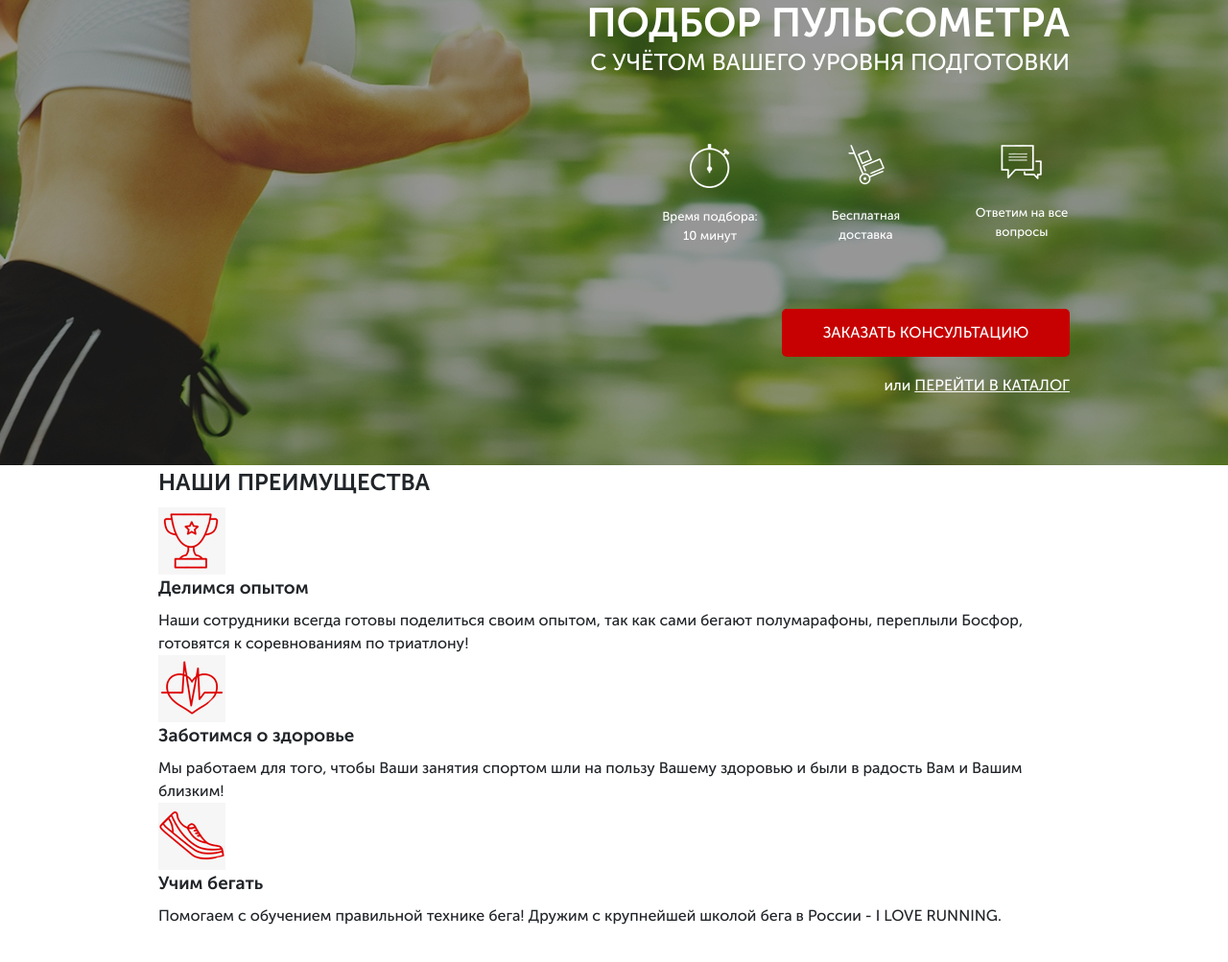
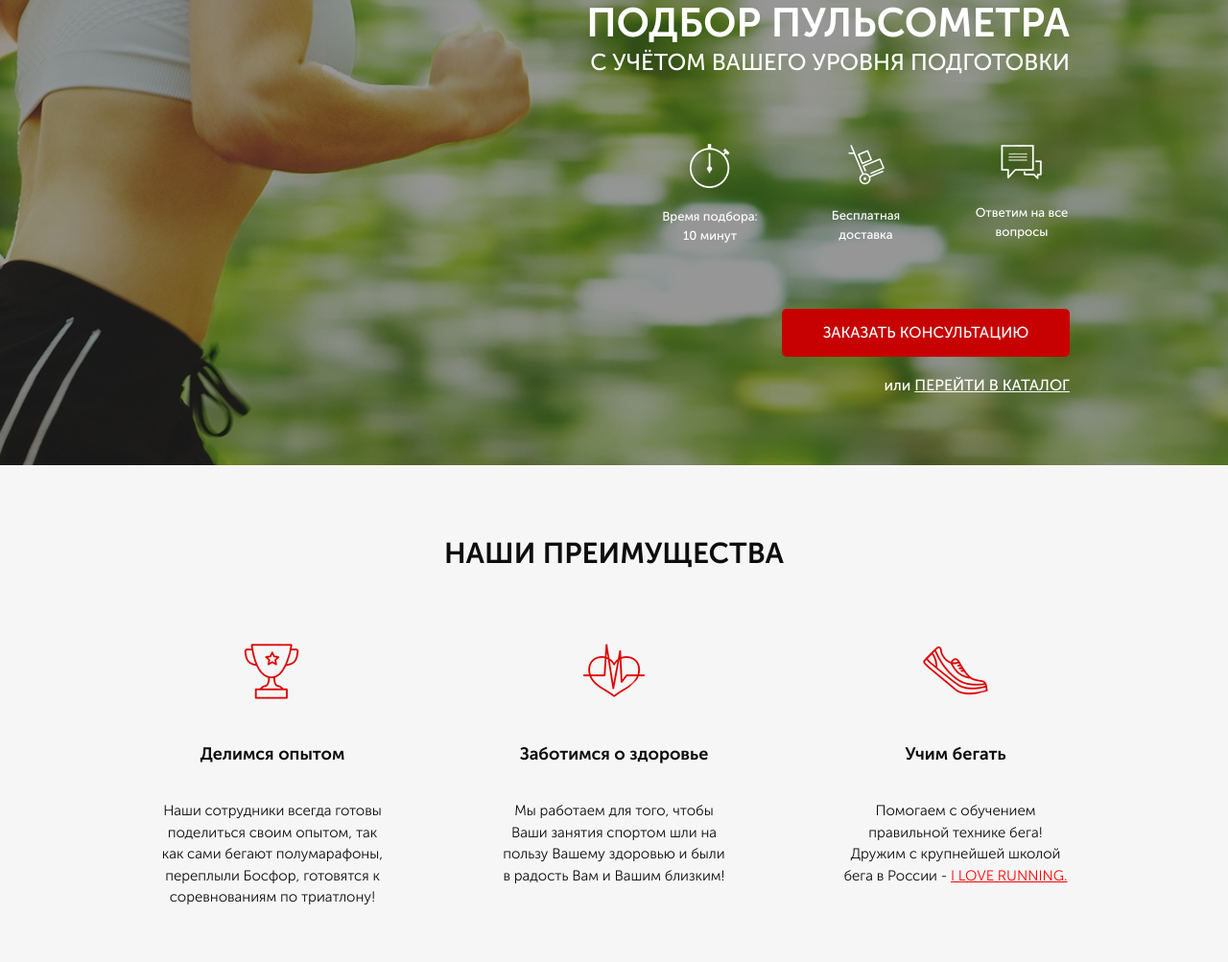
Before and after one commit to zeuse122/project4, a website: page src/index.html in a window 1280 px wide. Shown: the part 165-1168 px from the top of the page at 96% size. Before the commit the page ends 1132 px from the top, so only its background shows below. Drawn offline with Linux system fonts and the light colour scheme.

Commit message:
block advantage comp

```diff
--- a/src/index.html
+++ b/src/index.html
@@ -57,7 +57,7 @@
     </div>
     <div class="advantage">
         <div class="container">
-            <h2>НАШИ ПРЕИМУЩЕСТВА</h2>
+            <h2 class="title">НАШИ ПРЕИМУЩЕСТВА</h2>
             <div class="advantage__wrapper">
                 <div class="advantage__item">
                     <img src="icons/cup.png">
@@ -83,11 +83,18 @@
                     <div class="advantage__desr">
                         Помогаем с обучением
                         правильной технике бега!
-                        Дружим с крупнейшей школой бега в России - I LOVE RUNNING.
+                        Дружим с крупнейшей школой бега в России - <a href="#">I LOVE RUNNING.</a>
                     </div>
                 </div>
             </div>
         </div>
     </div>
+    <div class="consultation">
+        <div class="container">
+            <div class="title">
+
+            </div>
+        </div>
+    </div>
 </body>
 </html>
--- /dev/null
+++ b/src/sass/blocks/_advantage.scss
@@ -0,0 +1,39 @@
+.advantage {
+    background-color: #f6f6f6;
+    padding: 70px 0 78px 0;
+    &__wrapper{
+        margin-top: 65px;
+        display: flex;
+        justify-content: space-between;
+    }
+    &__item {
+        display: flex;
+        flex-direction: column;
+        align-items: center;
+        max-width: 238px;
+        img {
+            display: block;
+            margin: 0 auto;
+            width: 70px;
+            height: 70px;
+        }
+        h3 {
+            text-align: center;
+            margin-top: 38px;
+            color: #0d0d0d;
+            font-size: 18px;
+            font-weight: 700;
+        }
+    }
+    &__desr {
+        margin-top: 26px;
+        text-align: center;
+        color: #0d0d0d;
+        font-size: 15px;
+        font-weight: 300;
+        a {
+            color: #ff0000;
+            text-decoration: underline;
+        }
+    }
+}
--- /dev/null
+++ b/src/sass/blocks/_titles.scss
@@ -0,0 +1,6 @@
+.title{
+        color: #0d0d0d;
+        font-size: 30px;
+        font-weight: 700;
+        text-align: center;
+}
--- a/src/sass/style.scss
+++ b/src/sass/style.scss
@@ -9,3 +9,5 @@
 @import 'blocks/promo';
 @import 'blocks/header';
 @import 'blocks/buttons';
+@import 'blocks/advantage';
+@import 'blocks/titles';
```
Also changed, not shown: src/css/style.min.css.
